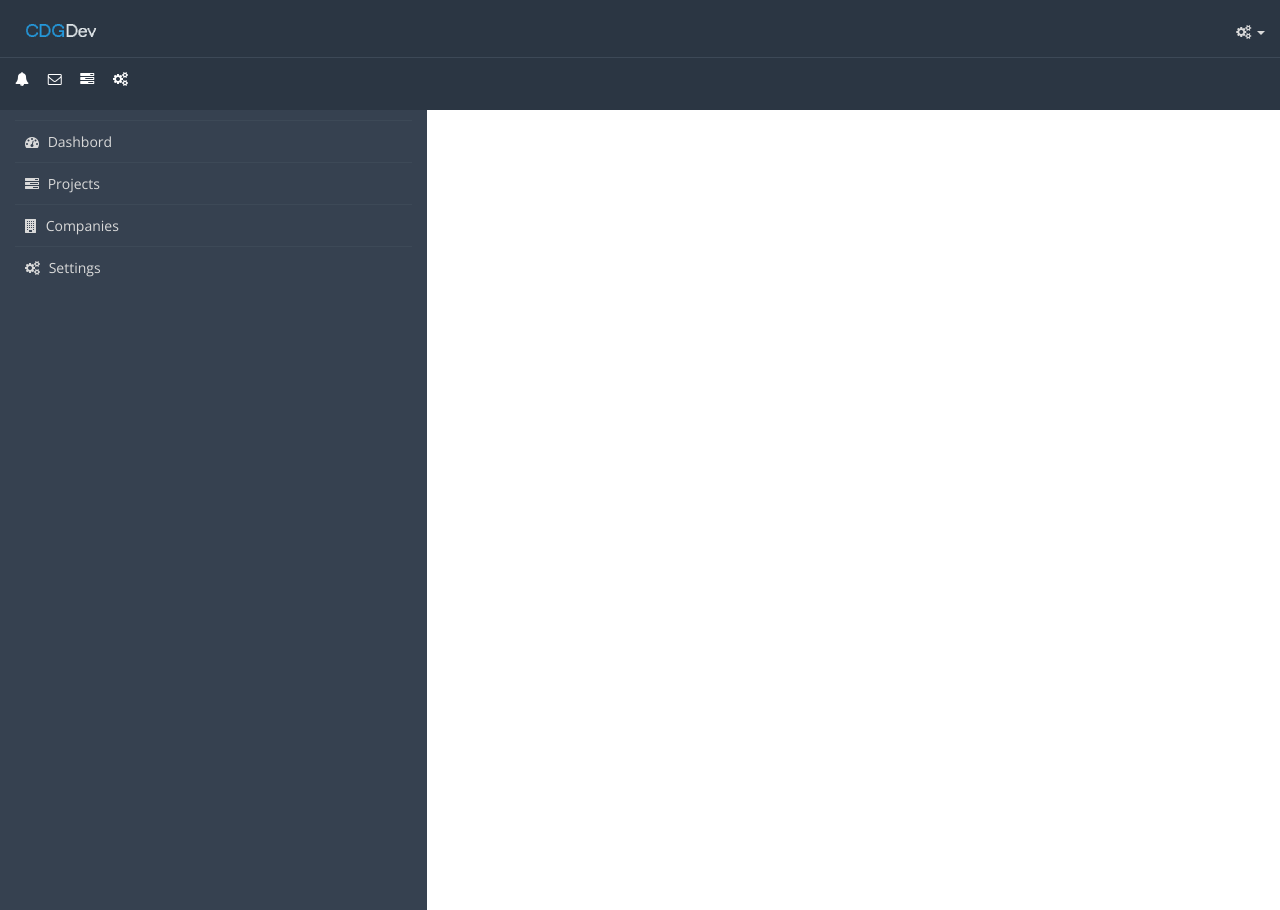
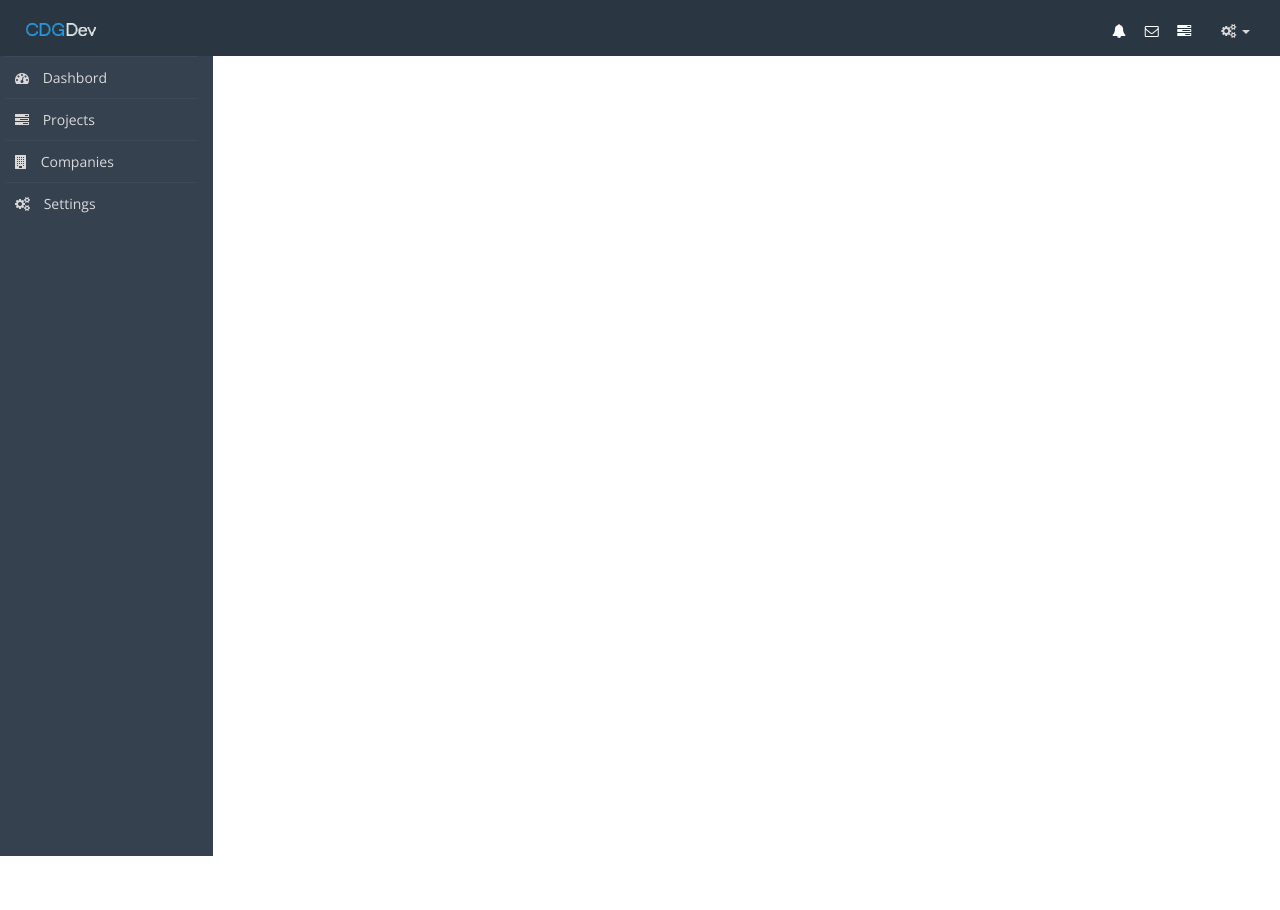
Before and after one commit to medlogas/cdg-project, a website: page index.html in a window 1280 px wide. After the commit the page ends 856 px from the top, so only its background shows below. Drawn offline with nearby package versions, Linux system fonts and the light colour scheme; some packages are replaced by stand-ins of ours.

Commit message:
Responsive Design for header and navigation Menu

```diff
--- a/css/main.css
+++ b/css/main.css
@@ -110,12 +110,11 @@ h6 {
 === 1. HEADER SECTION ===
 *******************************************************/
 header {
-  padding: 1.5em 0;
+  padding: 1em 0;
   background-color: #2b3643;
   color: #fff;
 }
 header .header-logo {
-  margin-bottom: 10px;
   border-bottom: 1px solid #3d4957;
 }
 header .header-logo .logo {
@@ -130,22 +129,26 @@ header .header-logo .icon-menu {
   float: right;
   margin-top: 3px;
 }
-header .header-logo .settings {
+header .header-menu {
+  margin-top: 10px;
+}
+header .header-menu .menu {
+  margin: 0;
+  float: right;
+}
+header .header-menu .menu li {
+  display: inline-block;
+  margin-right: 15px;
+}
+header .header-menu .menu .settings {
   float: right;
   margin-left: 15px;
 }
-header .header-logo .settings ul {
+header .header-menu .menu .settings ul {
   border-radius: 0;
 }
-header .header-logo .settings ul li a {
+header .header-menu .menu .settings ul li a {
   color: black !important;
-}
-header .menu {
-  margin: 0;
-}
-header .menu li {
-  display: inline-block;
-  margin-right: 15px;
 }
 
 /*******************************************************
@@ -153,7 +156,7 @@ header .menu li {
 *******************************************************/
 section .sidebar-menu {
   background-color: #364150;
-  padding-top: 10px;
+  padding-left: 5px;
 }
 section .sidebar-menu .navigation-menu li a {
   color: #d9d9d9;
@@ -166,16 +169,29 @@ section .sidebar-menu .navigation-menu li a:hover {
   background: #266993;
 }
 section .sidebar-menu .navigation-menu li a span {
-  margin-left: 5px;
+  margin-left: 10px;
 }
 section .sidebar-menu .navigation-menu li .sub-menu a {
-  padding-left: 30px;
+  padding-left: 20px;
 }
 
+/*******************************************************
+=== RESPONSIVE DESIGN ===
+*******************************************************/
 @media (min-width: 992px) {
   section .sidebar-menu {
     display: block;
     height: 100vh !important;
+  }
+
+  header {
+    padding: 20px 0 0 0;
+  }
+  header .header-menu {
+    margin-top: 0;
+  }
+  header .header-logo {
+    border: 0;
   }
 }
 
--- a/index.html
+++ b/index.html
@@ -14,8 +14,6 @@
 
 
 	<!-- Stylesheets -->
-
-
 	<link rel="stylesheet" type="text/css" href="bower_components/bootstrap/dist/css/bootstrap.min.css">
 	<link rel="stylesheet" type="text/css" href="bower_components/fontawesome/css/font-awesome.min.css">
 	<link href="http://fonts.googleapis.com/css?family=Open+Sans:400,300,600,700" rel="stylesheet" type="text/css"/>
@@ -40,20 +38,9 @@
 
 			<div class="row">
 
-				<div class="header-logo col-xs-12">
+				<div class="header-logo col-xs-12 col-md-2">
 
 					<a href="/" class="logo text-hide">Projects Web Application</a>
-
-					<div class="dropdown settings">
-			          <a href="#" class="dropdown-toggle" data-toggle="dropdown" role="button" aria-haspopup="true" aria-expanded="false"><i class="fa fa-cogs"></i> <span class="caret"></span></a>
-			          <ul class="dropdown-menu dropdown-menu-right">
-			            <li><a href="#">Action</a></li>
-			            <li><a href="#">Another action</a></li>
-			            <li><a href="#">Something else here</a></li>
-			            <li role="separator" class="divider"></li>
-			            <li><a href="#">Separated link</a></li>
-			          </ul>
-			        </div>
 
 					<a class="hidden-md hidden-lg" role="button" data-toggle="collapse" href="#collapse-Sidebar-Menu" aria-expanded="false" aria-controls="collapse-Sidebar-Menu">
 						<i class="fa fa-bars icon-menu"></i>
@@ -61,13 +48,22 @@
 
 				</div> <!-- END LOGO -->
 
-				<div class=" header-menu col-xs-12">
+				<div class=" header-menu col-xs-12 col-md-10">
 
 					<ul class="menu">
 						<li><i class="fa fa-bell"></i></li>
 						<li><i class="fa fa-envelope-o"></i></li>
 						<li><i class="fa fa-tasks"></i></li>
-						<li><i class="fa fa-cogs"></i></li>
+						<li class="dropdown settings">
+				          <a href="#" class="dropdown-toggle" data-toggle="dropdown" role="button" aria-haspopup="true" aria-expanded="false"><i class="fa fa-cogs"></i> <span class="caret"></span></a>
+				          <ul class="dropdown-menu dropdown-menu-right">
+				            <li><a href="#">Action</a></li>
+				            <li><a href="#">Another action</a></li>
+				            <li><a href="#">Something else here</a></li>
+				            <li role="separator" class="divider"></li>
+				            <li><a href="#">Separated link</a></li>
+				          </ul>
+			        	</li>
 					</ul>
 
 				</div> <!-- END TOP MENU -->
@@ -85,7 +81,7 @@
 
 			<div class="row table-row">
 
-				<div class="sidebar-menu collapse col-xs-12 col-md-4" id="collapse-Sidebar-Menu" >
+				<div class="sidebar-menu collapse col-xs-12 col-md-3 col-lg-2" id="collapse-Sidebar-Menu" >
 
 					<ul class="navigation-menu">
 
@@ -158,7 +154,7 @@
 
 
 
-				<div class="content col-xs-12 col-md-8"></div><!-- END CONTENT -->
+				<div class="content col-xs-12 col-md-9 col-lg-10"></div><!-- END CONTENT -->
 
 			</div> <!-- END ROW -->
 
```
